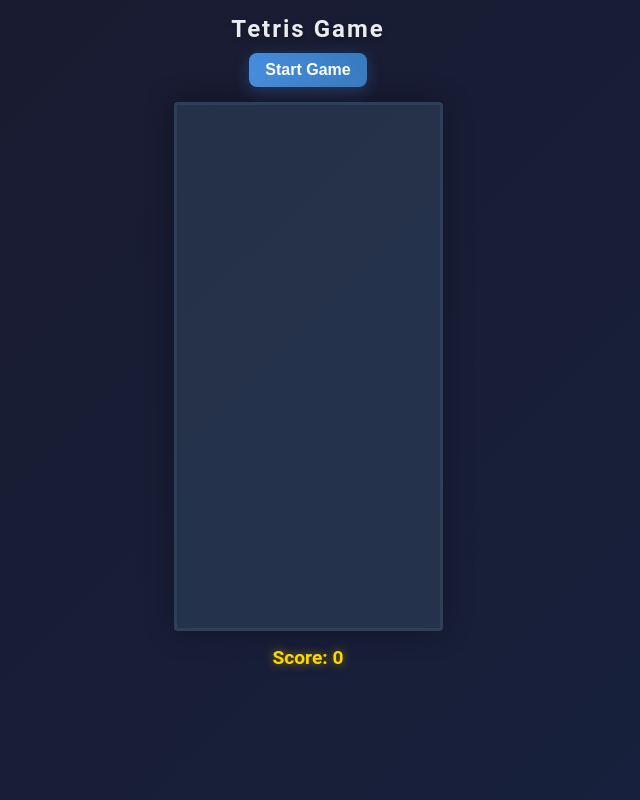
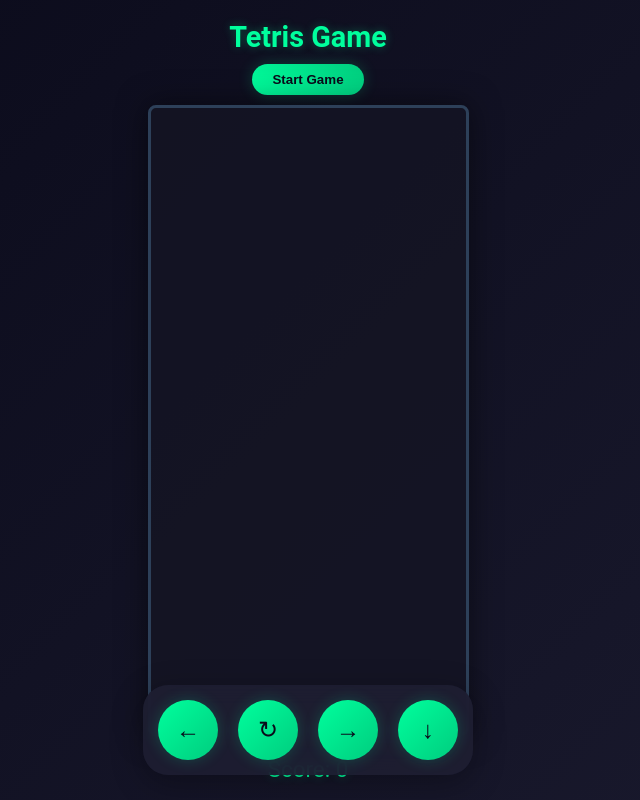
Before and after one commit to shaazkazi/tetris, a plain HTML site: page index.html in a window 1280 px wide. Shown: the whole page, without its empty margins (332-972 px from the left). Drawn offline with Linux system fonts and the light colour scheme.

Commit message:
Add files via upload

```diff
--- a/index.html
+++ b/index.html
@@ -2,21 +2,23 @@
 <html lang="en">
     <head>
         <meta charset="UTF-8">
-  <meta name="viewport" content="width=device-width, initial-scale=1.0">
+        <meta name="viewport" content="width=device-width, initial-scale=1.0, viewport-fit=cover">
         <title>Tetris Game</title>
         <link rel="stylesheet" href="style.css">
       </head>
+
 <body>
+  <div class="game-container">
     <h1>Tetris Game</h1>
     <button id="startGame">Start Game</button>
     <div class="tetris-board"></div>
     <div id="score">Score: 0</div>
-
     <div class="mobile-controls">
       <button id="leftBtn">←</button>
       <button id="rotateBtn">↻</button>
       <button id="rightBtn">→</button>
       <button id="downBtn">↓</button>
+    </div>
   </div>
 
   <script>
@@ -32,28 +34,14 @@
     let activeTetromino;
     let activePosition;
 
-    // Define tetromino shapes
     const tetrominoes = [
       [[1, 1, 1, 1]], // I
-      [
-        [1, 1],
-        [1, 1]
-      ], // O
-      [
-        [0, 1, 0],
-        [1, 1, 1]
-      ], // T
-      [
-        [1, 0, 0],
-        [1, 1, 1]
-      ], // L
-      [
-        [0, 0, 1],
-        [1, 1, 1]
-      ] // J
+      [[1, 1], [1, 1]], // O
+      [[0, 1, 0], [1, 1, 1]], // T
+      [[1, 0, 0], [1, 1, 1]], // L
+      [[0, 0, 1], [1, 1, 1]] // J
     ];
 
-    // Initialize the game board
     function createBoard() {
       board.innerHTML = '';
       grid = Array.from({ length: rows }, () => Array(cols).fill(0));
@@ -77,7 +65,6 @@
       });
     }
 
-    // Spawn a new tetromino
     function spawnTetromino() {
       const shape = tetrominoes[Math.floor(Math.random() * tetrominoes.length)];
       activeTetromino = shape;
@@ -109,7 +96,6 @@
       });
     }
 
-    // Check for collision
     function isCollision(newX, newY) {
       return activeTetromino.some((row, y) =>
         row.some((cell, x) => {
@@ -128,7 +114,6 @@
       );
     }
 
-    // Move tetromino
     function moveTetromino(dx, dy) {
       clearTetromino();
       const newX = activePosition.x + dx;
@@ -147,7 +132,6 @@
       drawBoard();
     }
 
-    // Fix tetromino to the grid
     function fixTetromino() {
       activeTetromino.forEach((row, y) => {
         row.forEach((cell, x) => {
@@ -158,7 +142,6 @@
       });
     }
 
-    // Clear full rows
     function clearRows() {
       grid = grid.filter(row => row.some(cell => cell === 0));
       const rowsCleared = rows - grid.length;
@@ -169,25 +152,21 @@
       scoreDisplay.textContent = 'Score: ' + score;
     }
 
-    // Start the game
     function startGame() {
       createBoard();
       score = 0;
       scoreDisplay.textContent = 'Score: 0';
       spawnTetromino();
       drawBoard();
-
       gameInterval = setInterval(() => moveTetromino(0, 1), 500);
     }
 
-    // Rotate tetromino
     function rotateTetromino() {
       clearTetromino();
       const rotated = activeTetromino[0].map((_, index) =>
         activeTetromino.map(row => row[index]).reverse()
       );
 
-      // Check if the rotated tetromino collides with the grid
       const newX = activePosition.x;
       const newY = activePosition.y;
 
@@ -206,28 +185,23 @@
           return false;
         })
       )) {
-        // Update active tetromino if rotation is valid
         activeTetromino = rotated;
       }
 
       drawTetromino();
       drawBoard();
     }
-    // Add this before the existing event listeners
 
-// Prevent default touch behaviors
     document.addEventListener('touchmove', (e) => e.preventDefault(), { passive: false });
     document.addEventListener('gesturestart', (e) => e.preventDefault());
     document.addEventListener('gesturechange', (e) => e.preventDefault());
     document.addEventListener('gestureend', (e) => e.preventDefault());
 
-// Mobile controls
     const leftBtn = document.getElementById('leftBtn');
     const rightBtn = document.getElementById('rightBtn');
     const downBtn = document.getElementById('downBtn');
     const rotateBtn = document.getElementById('rotateBtn');
 
-// Touch event handlers
     leftBtn.addEventListener('touchstart', (e) => {
       e.preventDefault();
       moveTetromino(-1, 0);
@@ -248,7 +222,6 @@ rotateBtn.addEventListener('touchstart', (e) => {
       rotateTetromino();
     });
 
-// Add continuous movement while holding buttons
     ['leftBtn', 'rightBtn', 'downBtn'].forEach(btnId => {
       let intervalId;
       const btn = document.getElementById(btnId);
@@ -272,21 +245,26 @@ rotateBtn.addEventListener('touchstart', (e) => {
       });
     });
 
-
-    // Updated control for the tetromino
     document.addEventListener('keydown', (event) => {
       if (event.key === 'ArrowLeft') moveTetromino(-1, 0);
       if (event.key === 'ArrowRight') moveTetromino(1, 0);
       if (event.key === 'ArrowDown') moveTetromino(0, 1);
       if (event.key === 'ArrowUp' || event.key === ' ') {
-        event.preventDefault(); // Prevent space bar default behavior
+        event.preventDefault();
         rotateTetromino();
       }
     });
 
     startButton.addEventListener('click', startGame);
-  </script>
-  <!-- Add this right before the closing </body> tag -->
+
+    // iOS viewport height fix
+    let vh = window.innerHeight * 0.01;
+    document.documentElement.style.setProperty('--vh', `${vh}px`);
+
+    window.addEventListener('resize', () => {
+      let vh = window.innerHeight * 0.01;
+      document.documentElement.style.setProperty('--vh', `${vh}px`);
+    });
   </script>
 </body>
 </html>
--- a/style.css
+++ b/style.css
@@ -1,207 +1,161 @@
+:root {
+  --vh: 1vh;
+  --bg-dark: #0a0a1a;
+  --bg-gradient: linear-gradient(135deg, #0a0a1a 0%, #1a1a2e 100%);
+  --tetris-bg: rgba(20, 20, 35, 0.8);
+  --active-block: #00ff9d;
+  --fixed-block: #ff3e3e;
+  --control-bg: rgba(30, 30, 50, 0.9);
+}
 body {
   font-family: 'Roboto', sans-serif;
-  background: linear-gradient(135deg, #1a1a2e 0%, #16213e 100%);
-  color: #e9ecef;
+  background: var(--bg-gradient);
+  color: var(--text-color);
   text-align: center;
   margin: 0;
-  padding: 0;
+  padding: env(safe-area-inset-top) env(safe-area-inset-right) env(safe-area-inset-bottom) env(safe-area-inset-left);
   display: flex;
-  justify-content: center;
+  justify-content: flex-start;
   align-items: center;
   flex-direction: column;
-  height: 100vh;
-  min-height: 100vh;
+  min-height: calc(var(--vh) * 100);
+  box-sizing: border-box;
+  overflow: hidden;
+  position: fixed;
+  width: 100%;
+  touch-action: none;
+}
+
+.game-container {
+  display: flex;
+  flex-direction: column;
+  align-items: center;
+  justify-content: space-between;
+  width: 100%;
+  max-width: 500px;
+  height: 100%;
+  padding: 10px;
+  box-sizing: border-box;
 }
 
 h1 {
-  font-size: 2.5rem;
-  margin: 20px 0;
-  text-shadow: 0 2px 4px rgba(0,0,0,0.3);
-  letter-spacing: 2px;
+  font-size: 1.8rem;
+  margin: 10px 0;
+  color: var(--active-block);
+  text-shadow: 0 0 10px rgba(0, 255, 157, 0.3);
+}
+
+#startGame {
+  background: linear-gradient(45deg, var(--active-block), #00cc7e);
+  color: var(--bg-dark);
+  border: none;
+  padding: 8px 20px;
+  border-radius: 20px;
+  font-weight: bold;
+  box-shadow: 0 0 15px rgba(0, 255, 157, 0.2);
 }
 
 .tetris-board {
   display: grid;
-  grid-template-columns: repeat(10, 30px);
-  grid-template-rows: repeat(20, 30px);
+  grid-template-columns: repeat(10, minmax(25px, 30px));
+  grid-template-rows: repeat(20, minmax(25px, 30px));
   gap: 1px;
-  margin: 20px auto;
+  background: var(--tetris-bg);
   border: 3px solid #2d4059;
-  background-color: rgba(45, 64, 89, 0.6);
-  box-shadow: 0 0 30px rgba(0, 0, 0, 0.3);
-  border-radius: 4px;
+  border-radius: 8px;
   padding: 3px;
+  box-shadow: 0 0 30px rgba(0, 0, 0, 0.5);
+  margin: 10px auto;
 }
 
 .cell {
-  width: 30px;
-  height: 30px;
-  background-color: rgba(255, 255, 255, 0.05);
+  background: rgba(255, 255, 255, 0.03);
   border-radius: 2px;
   transition: all 0.2s ease;
 }
 
 .cell.active {
-  background-color: #4caf50;
-  box-shadow: 0 0 10px #4caf50;
+  background: var(--active-block);
+  box-shadow: 0 0 15px var(--active-block);
 }
 
 .cell.fixed {
-  background-color: #ff5722;
-  box-shadow: 0 0 10px #ff5722;
-}
-
-button {
-  padding: 12px 24px;
-  font-size: 16px;
-  font-weight: 600;
-  color: #fff;
-  background: linear-gradient(45deg, #4a90e2, #357abd);
-  border: none;
-  border-radius: 8px;
-  cursor: pointer;
-  transition: all 0.3s ease;
-  box-shadow: 0 4px 15px rgba(74, 144, 226, 0.3);
-}
-
-button:hover {
-  background: linear-gradient(45deg, #357abd, #2a609e);
-  transform: translateY(-2px);
-  box-shadow: 0 6px 20px rgba(74, 144, 226, 0.4);
+  background: var(--fixed-block);
+  box-shadow: 0 0 15px var(--fixed-block);
 }
 
 #score {
-  margin-top: 15px;
   font-size: 1.4rem;
-  color: #ffd700;
-  text-shadow: 0 0 10px rgba(255, 215, 0, 0.5);
-  font-weight: bold;
+  color: var(--active-block);
+  text-shadow: 0 0 10px rgba(0, 255, 157, 0.3);
+  margin: 10px 0;
 }
 
 .mobile-controls {
-  display: none;
-  gap: 15px;
+  display: flex;
+  gap: 20px;
+  padding: 15px;
+  background: var(--control-bg);
+  backdrop-filter: blur(10px);
+  -webkit-backdrop-filter: blur(10px);
+  border-radius: 25px;
   position: fixed;
-  bottom: 40px;
+  bottom: max(25px, env(safe-area-inset-bottom));
   left: 50%;
   transform: translateX(-50%);
-  padding: 15px;
-  background: rgba(255, 255, 255, 0.1);
-  backdrop-filter: blur(10px);
-  border-radius: 20px;
-  box-shadow: 0 8px 32px rgba(0, 0, 0, 0.1);
+  z-index: 1000;
+  box-shadow: 0 8px 32px rgba(0, 0, 0, 0.3);
 }
 
 .mobile-controls button {
-  width: 55px;
-  height: 55px;
-  font-size: 22px;
+  width: 60px;
+  height: 60px;
+  font-size: 24px;
   padding: 0;
+  border: none;
   border-radius: 50%;
-  background: linear-gradient(135deg, #4a90e2, #357abd);
-  box-shadow: 0 4px 15px rgba(0, 0, 0, 0.2);
+  background: linear-gradient(135deg, var(--active-block), #00cc7e);
+  color: var(--bg-dark);
   display: flex;
   align-items: center;
   justify-content: center;
+  box-shadow: 0 0 15px rgba(0, 255, 157, 0.2);
+  transition: transform 0.2s;
+}
+
+.mobile-controls button:active {
+  transform: scale(0.95);
+  background: linear-gradient(135deg, #00cc7e, #009960);
 }
 
 @media (max-width: 768px) {
-  .mobile-controls {
-    display: flex;
-    justify-content: center;
-    align-items: center;
-  }
-
   .tetris-board {
-    transform: scale(0.85);
-    margin: 10px auto;
-  }
-
-  body {
-    padding: 10px 0 120px 0;
-    height: auto;
+    scale: 0.95;
   }
 
   h1 {
-    font-size: 2rem;
-    margin: 15px 0;
+    font-size: 1.5rem;
   }
 }
+html {
+  background: var(--bg-dark);
+}
+
 body {
   font-family: 'Roboto', sans-serif;
-  background: linear-gradient(135deg, #1a1a2e 0%, #16213e 100%);
-  color: #e9ecef;
+  background: var(--bg-gradient);
+  color: var(--text-color);
   text-align: center;
   margin: 0;
-  padding: 10px;
+  padding: env(safe-area-inset-top) env(safe-area-inset-right) env(safe-area-inset-bottom) env(safe-area-inset-left);
   display: flex;
   justify-content: flex-start;
   align-items: center;
   flex-direction: column;
-  min-height: 100vh;
+  min-height: calc(var(--vh) * 100);
   box-sizing: border-box;
+  overflow: hidden;
+  position: fixed;
+  width: 100%;
+  touch-action: none;
 }
-
-h1 {
-  font-size: 1.5rem;
-  margin: 5px 0;
-  text-shadow: 0 2px 4px rgba(0,0,0,0.3);
-  letter-spacing: 2px;
-}
-
-#startGame {
-  margin: 5px 0;
-  padding: 8px 16px;
-}
-
-.tetris-board {
-  display: grid;
-  grid-template-columns: repeat(10, 25px);
-  grid-template-rows: repeat(20, 25px);
-  gap: 1px;
-  margin: 10px auto;
-  border: 3px solid #2d4059;
-  background-color: rgba(45, 64, 89, 0.6);
-  box-shadow: 0 0 30px rgba(0, 0, 0, 0.3);
-  border-radius: 4px;
-  padding: 2px;
-}
-
-.cell {
-  width: 25px;
-  height: 25px;
-}
-
-#score {
-  margin: 5px 0;
-  font-size: 1.2rem;
-}
-
-.mobile-controls {
-  position: relative;
-  bottom: 0;
-  padding: 10px;
-  margin-top: 10px;
-}
-
-.mobile-controls button {
-  width: 45px;
-  height: 45px;
-  font-size: 20px;
-}
-
-@media (max-width: 768px) {
-  body {
-    padding: 5px 5px 15px 5px;
-    justify-content: space-between;
-  }
-
-  .tetris-board {
-    transform: none;
-    margin: 5px auto;
-  }
-
-  .mobile-controls {
-    margin-top: 5px;
-  }
-}
```
Lines whose indentation alone changed are shown as unchanged.
